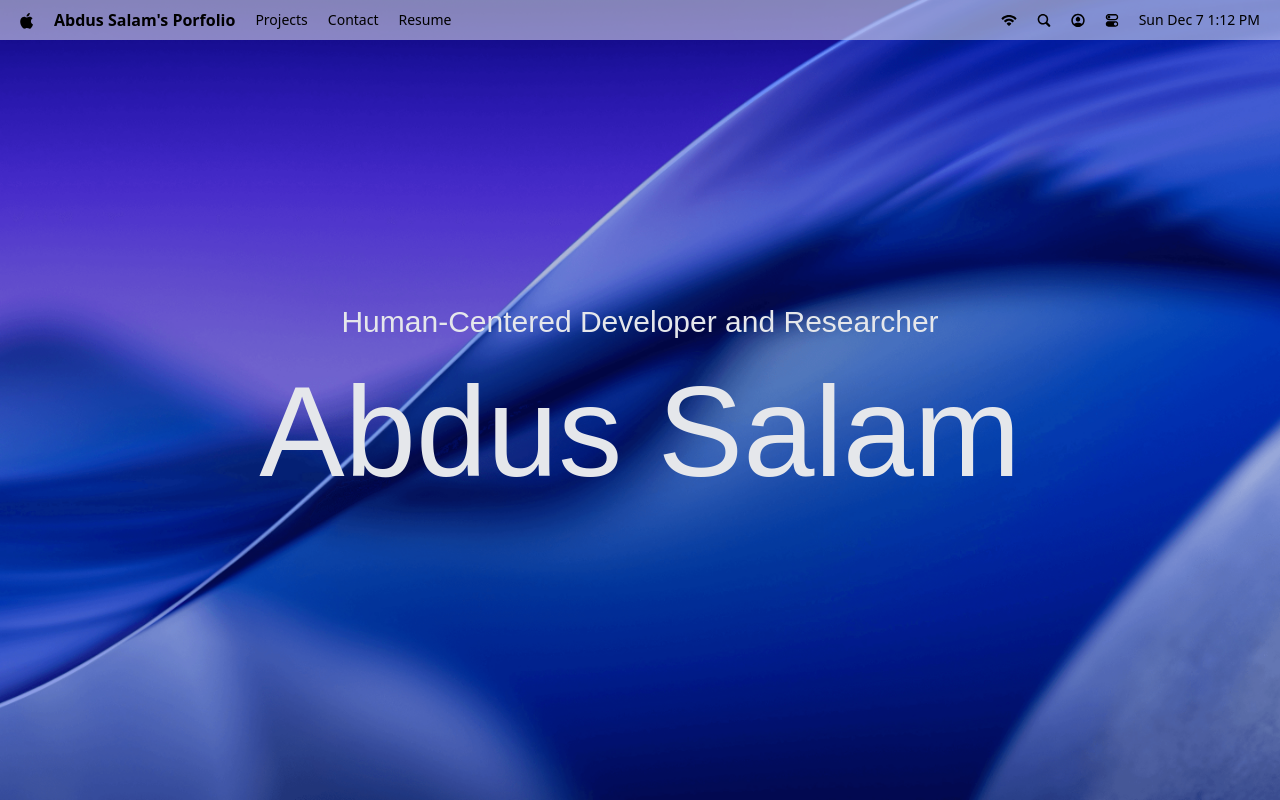
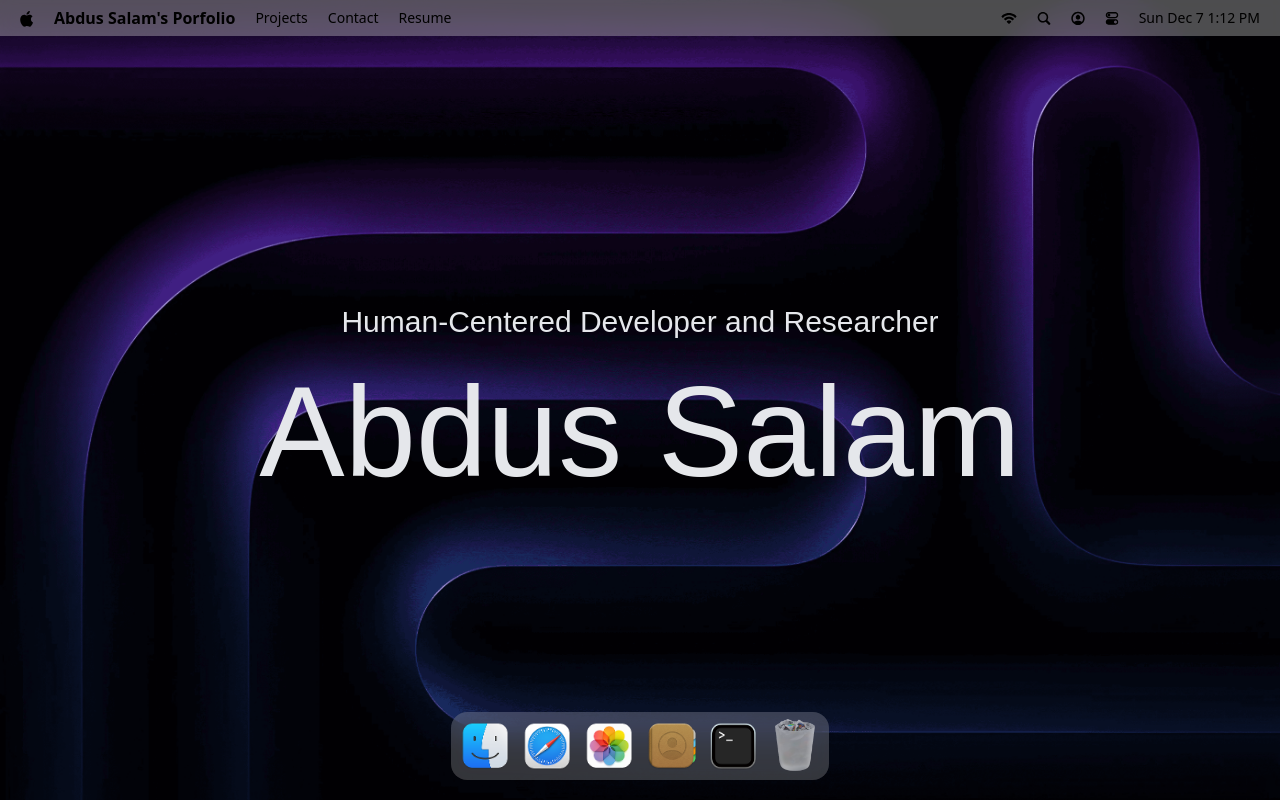
Before and after one commit to salam-07/portfolio, a React (Vite) app: page / in a window 1280 px wide. Built offline with nearby package versions, Linux system fonts and the light colour scheme; a web font is replaced by a local one.

Commit message:
implement dock presentation

```diff
--- a/package.json
+++ b/package.json
@@ -17,6 +17,7 @@
     "lucide-react": "^0.556.0",
     "react": "^19.2.0",
     "react-dom": "^19.2.0",
+    "react-tooltip": "^5.30.0",
     "tailwindcss": "^4.1.17"
   },
   "devDependencies": {
--- a/src/App.jsx
+++ b/src/App.jsx
@@ -1,4 +1,4 @@
-import { Navbar, Welcome } from "#components";
+import { Dock, Navbar, Welcome } from "#components";
 import React from 'react';
 
 const App = () => {
@@ -6,6 +6,7 @@
     <main>
       <Navbar />
       <Welcome />
+      <Dock />
     </main>
   );
 };
--- /dev/null
+++ b/src/components/Dock.jsx
@@ -0,0 +1,83 @@
+import { dockApps } from '#constants';
+import { useGSAP } from '@gsap/react';
+import React, { useRef } from 'react';
+import { Tooltip } from "react-tooltip";
+import gsap from 'gsap';
+
+const Dock = () => {
+    const dockRef = useRef(null);
+
+    useGSAP(() => {
+        const dock = dockRef.current;
+        if (!dock) return () => { };
+
+        const icons = dock.querySelectorAll(".dock-icon");
+
+        const animateIcons = (mouseX) => {
+            const { left } = dock.getBoundingClientRect();
+
+            icons.forEach((icon) => {
+                const { left: iconLeft, width } = icon.getBoundingClientRect();
+                const center = iconLeft - left + width / 2;
+                const distance = Math.abs(mouseX - center);
+                const intensity = Math.exp(-(distance ** 2.5) / 5000);
+
+                gsap.to(icon, {
+                    scale: 1 + 0.25 * intensity,
+                    y: -15 * intensity,
+                    duration: 0.2,
+                    ease: "power1.out"
+                });
+            });
+        };
+
+        const handleMouseMove = (e) => {
+            const { left } = dock.getBoundingClientRect();
+            animateIcons(e.clientX - left);
+        };
+
+        const resetIcons = () => icons.forEach((icon) => gsap.to(icon, {
+            scale: 1,
+            y: 0,
+            duration: 0.3,
+            ease: "power1.out"
+        }));
+
+        dock.addEventListener('mousemove', handleMouseMove);
+        dock.addEventListener('mouseleave', resetIcons);
+
+        return () => {
+            dock.removeEventListener("mousemove", handleMouseMove);
+            dock.removeEventListener("mouseleave", resetIcons);
+        };
+
+    }, []);
+    const toggleApp = (app) => {
+
+    };
+
+    return (
+        <section id="dock">
+            <div ref={dockRef} className='dock-container'>
+                {dockApps.map(({ id, name, icon, canOpen }) =>
+                    <div key={id} className='relative flex justify-center'>
+                        <button type="button" className='dock-icon' aria-label={name}
+                            data-tooltip-id="dock-tooltip"
+                            data-tooltip-content={name}
+                            data-tooltip-delay-show={150}
+                            disabled={!canOpen}
+                            onClick={() => toggleApp({ id, canOpen })}
+                        >
+                            <img src={`/images/${icon}`} alt={name} loading="lazy"
+                                className={canOpen ? '' : 'opacity-60'} />
+                        </button>
+                    </div>
+                )}
+
+                <Tooltip id="dock-tooltip" place="top" className='tooltip' />
+            </div>
+        </section >
+    );
+};
+
+export default Dock;
--- a/src/components/index.js
+++ b/src/components/index.js
@@ -1,4 +1,5 @@
 import Navbar from "./Navbar";
 import Welcome from "./Welcome";
+import Dock from "./Dock";
 
-export { Navbar, Welcome };
+export { Navbar, Welcome, Dock };
--- a/src/index.css
+++ b/src/index.css
@@ -7,7 +7,7 @@
   width: 100dvw;
   overflow: hidden;
   height: 100dvh;
-  background-image: url("/images/wallpaper2.png");
+  background-image: url("/images/wallpaper.png");
   background-size: cover;
   background-repeat: no-repeat;
   background-position: center;
@@ -37,7 +37,7 @@
   }
 
   nav {
-    @apply flex justify-between items-center bg-white/50 backdrop-blur-3xl p-2 px-5 select-none;
+    @apply flex justify-between items-center bg-white/30 backdrop-blur-sm p-1.5 px-5 select-none;
 
     div {
       @apply flex items-center max-sm:w-full max-sm:justify-center gap-5;
```
Also changed, not shown: 1 other file (tests, documents, lock files or other folders).
